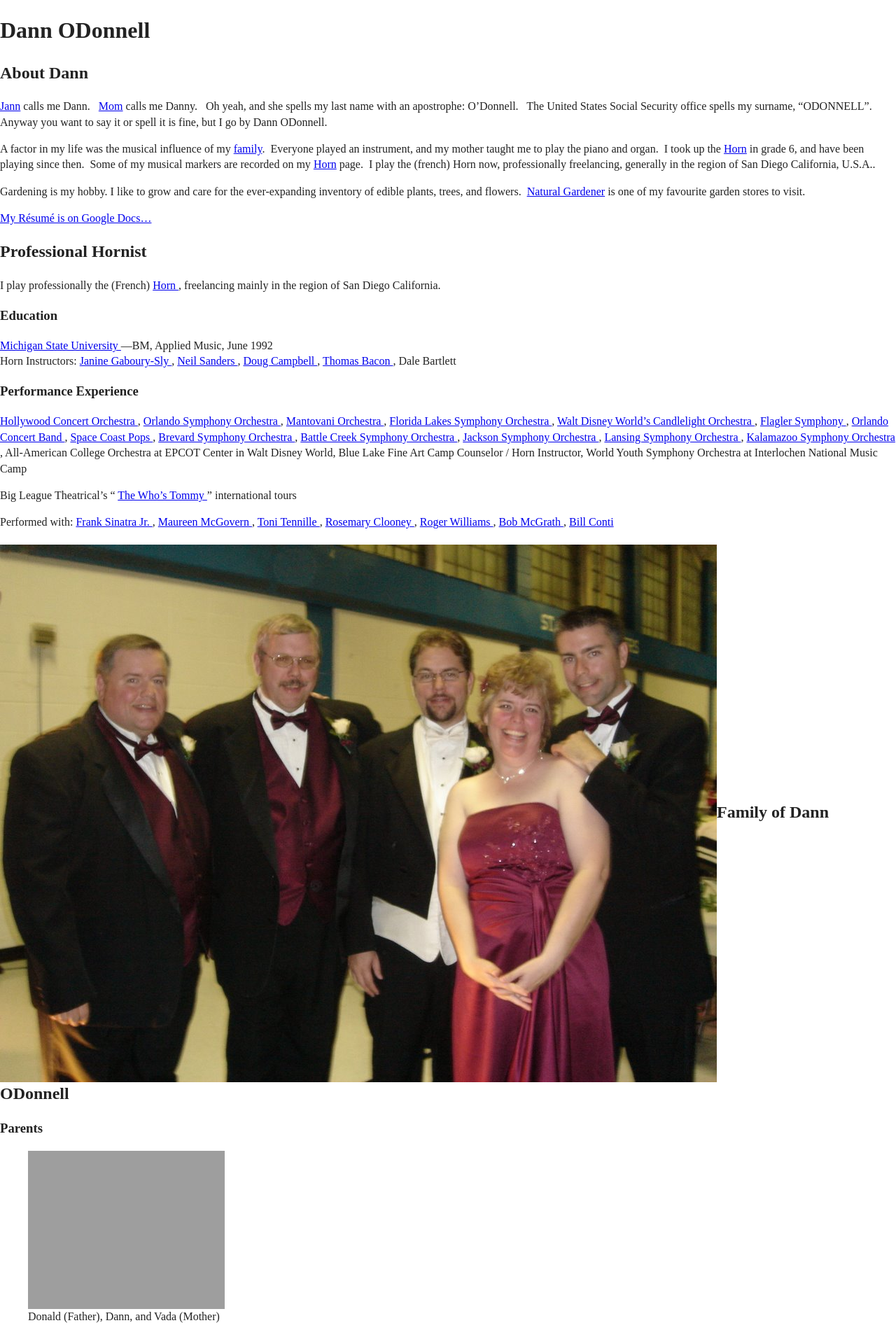
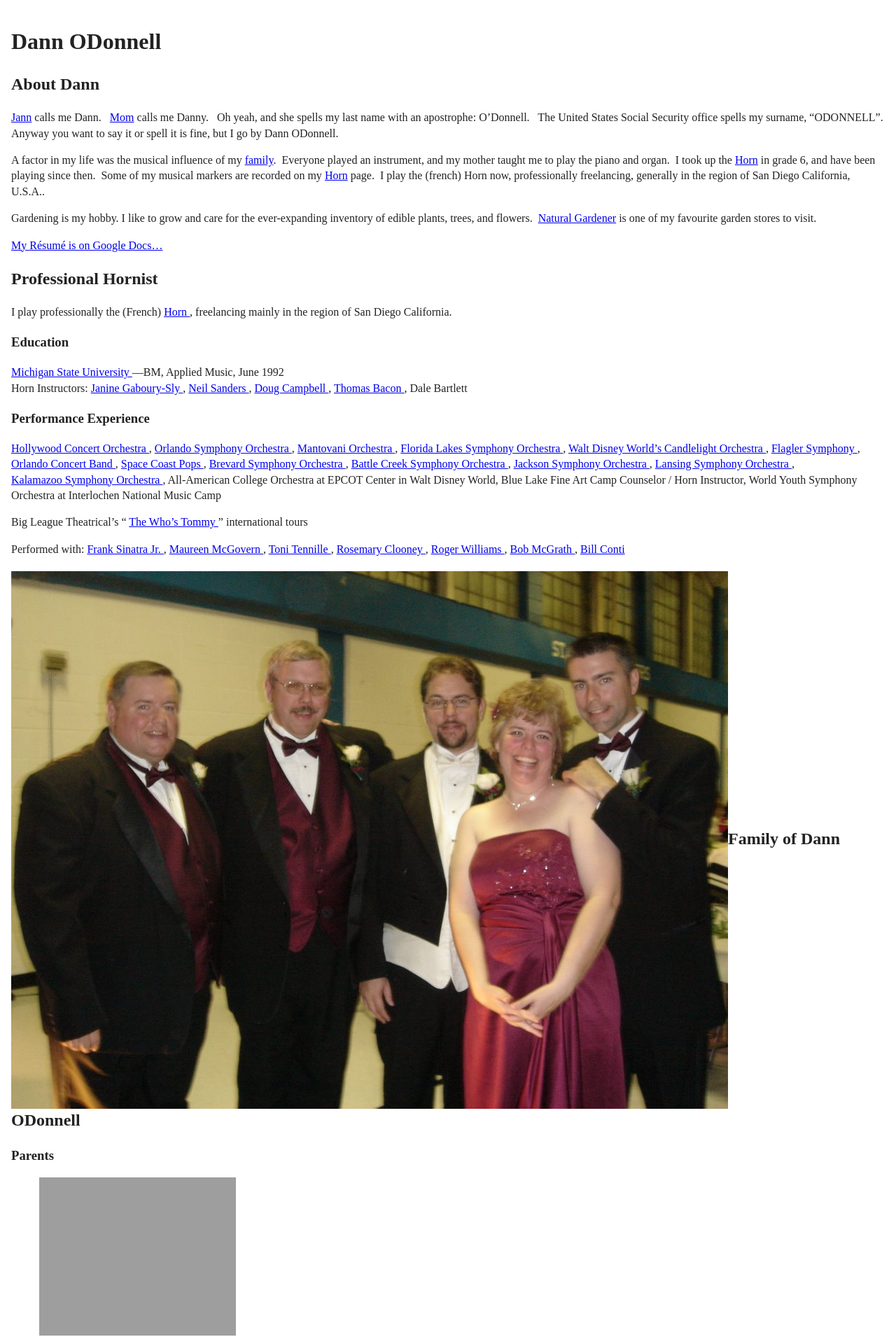
Before and after one commit to danocorno/mooboo, a Jekyll site: the page index.htm, which Jekyll copies as it is, in a window 1280 px wide. Shown: the top 1910 px of the page at 70% size. Built offline with Jekyll 4.4.1, drawn with Linux system fonts in a browser that asks for light colours; grey boxes are pictures that could not be loaded.

Commit message:
Update custom.css

```diff
--- a/css/custom.css
+++ b/css/custom.css
@@ -1,2 +1,7 @@
-*{font-family: 'Dancing Script', cursive;}
+*{
+  font-family: 'Dancing Script', cursive;
+}
+body{
+  padding:1em;
+}
 h1{font-family: 'Pacifico', cursive;}
```
